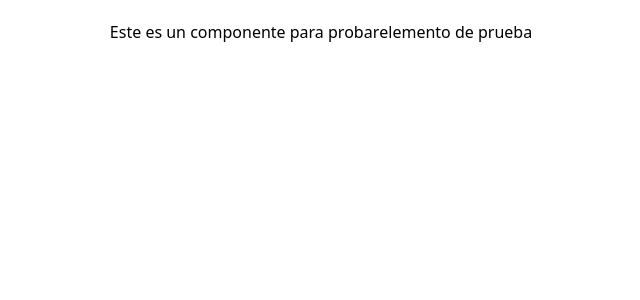
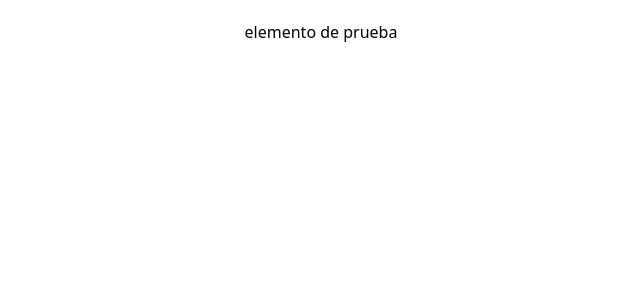
Before and after one commit to CristopherAreche/crm-front, a React (Create React App) app: page / in a window 1280 px wide. Shown: the top 300 px of the page, without its empty margins (319-959 px from the left). Built offline with nearby package versions, Linux system fonts and the light colour scheme.

Commit message:
in progress header

```diff
--- a/src/App.js
+++ b/src/App.js
@@ -1,5 +1,6 @@
 import "./App.css";
 import Ejemplo from "./components/Ejemplo";
+import Header from "./components/Header";
 import { Route, Routes } from "react-router-dom";
 
 function App() {
@@ -7,6 +8,7 @@ function App() {
     <div className="App">
       <Routes>
         <Route exact path="/" element={<Ejemplo />} />
+        <Route path="/seller" element={<Header />}/>
       </Routes>
     </div>
   );
--- a/src/components/Ejemplo.jsx
+++ b/src/components/Ejemplo.jsx
@@ -1,9 +1,8 @@
 import React from "react";
-
+import Header from "./Header";
 const Ejemplo = () => {
   return (
     <div className=" flex justify-center items-center  py-5">
-      Este es un componente para probar
       <h6>elemento de prueba</h6>
     </div>
   );
```
Also changed, not shown: 1 other file (tests, documents, lock files or other folders).
